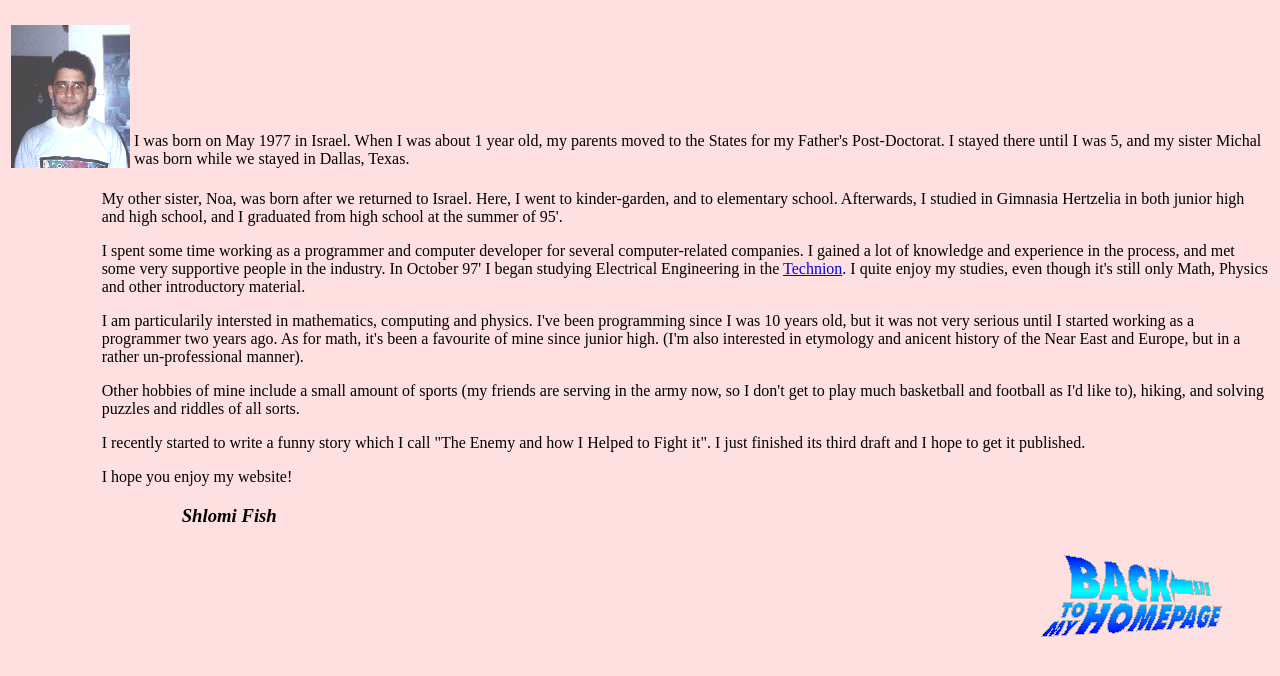
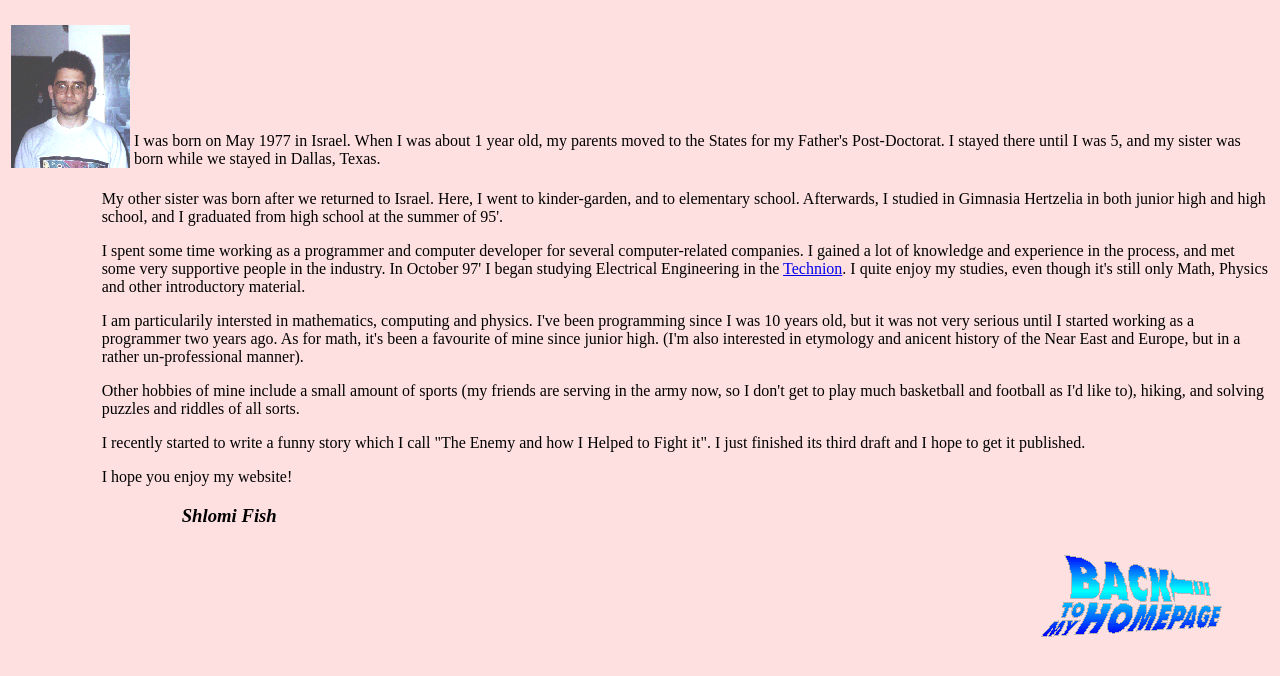
Before and after one commit to shlomif/shlomi-fishs-1998ish-personal-website, a plain HTML site: page shlomi-fish-1998ish-homepage/files/personal.html in a window 1280 px wide. Shown: the part 48-724 px from the top of the page. Drawn offline with Linux system fonts and the light colour scheme.

Commit message:
Removed.

```diff
--- a/shlomi-fish-1998ish-homepage/files/personal.html
+++ b/shlomi-fish-1998ish-homepage/files/personal.html
@@ -16,13 +16,13 @@
 <BR><BR>
 I was born on May 1977 in Israel. When I was about 1 year old, my
 parents moved to the States for my Father's Post-Doctorat. I stayed
-there until I was 5, and my sister Michal was born while we stayed in
+there until I was 5, and my sister was born while we stayed in
 Dallas, Texas.
 </TR>
 <TR><TD></TD><TD COLSPAN=2 ALIGN=LEFT>
 
 <BR>
-My other sister, Noa, was born after we returned to Israel. Here, I went
+My other sister was born after we returned to Israel. Here, I went
 to kinder-garden, and to elementary school. Afterwards, I studied in
 Gimnasia Hertzelia in both junior high and high school, and I graduated
 from high school at the summer of 95'. <P>
```
Also changed, not shown: shlomi-fish-1998ish-homepage/files/humour.html (+1 -1 lines), shlomi-fish-1998ish-homepage/files/linux_banner/index.html (+1 -1 lines).
